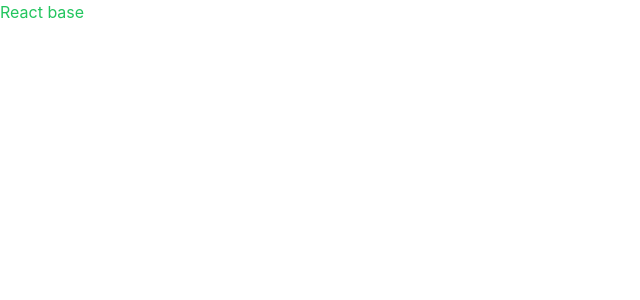
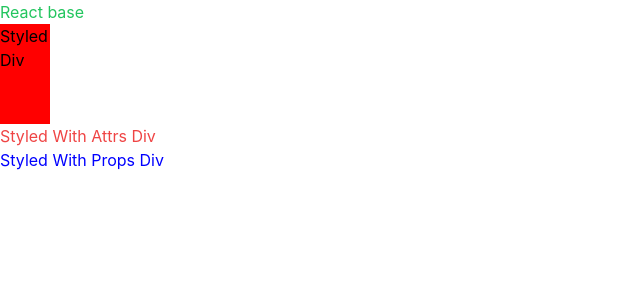
Before and after one commit to c4nnh/react-base, a React (Create React App) app: page / in a window 1280 px wide. Shown: the top 300 px of the page, without its empty margins (0-640 px from the left). Built offline with nearby package versions, Linux system fonts and the light colour scheme.

Commit message:
add styled components

```diff
--- a/package.json
+++ b/package.json
@@ -10,9 +10,11 @@
     "@types/node": "^16.11.47",
     "@types/react": "^18.0.15",
     "@types/react-dom": "^18.0.6",
+    "@types/styled-components": "^5.1.25",
     "react": "^18.2.0",
     "react-dom": "^18.2.0",
     "react-scripts": "5.0.1",
+    "styled-components": "^5.3.5",
     "typescript": "^4.7.4",
     "web-vitals": "^2.1.4"
   },
--- a/src/App.tsx
+++ b/src/App.tsx
@@ -1,11 +1,31 @@
 import React from 'react'
+import styled from 'styled-components'
 
 function App() {
   return (
     <div>
       <span className="text-green-500">React base</span>
+      <StyledDiv>Styled Div</StyledDiv>
+      <StyledWithAttrsDiv>Styled With Attrs Div</StyledWithAttrsDiv>
+      <StyledWithPropsDiv color="blue">
+        Styled With Props Div
+      </StyledWithPropsDiv>
     </div>
   )
 }
 
 export default App
+
+const StyledDiv = styled.div`
+  width: 50px;
+  height: 100px;
+  background-color: red;
+`
+
+const StyledWithAttrsDiv = styled.div.attrs({
+  className: 'text-red-500',
+})``
+
+const StyledWithPropsDiv = styled.div<{ color: string }>`
+  color: ${props => props.color};
+`
```
Also changed, not shown: 1 other file (tests, documents, lock files or other folders).
